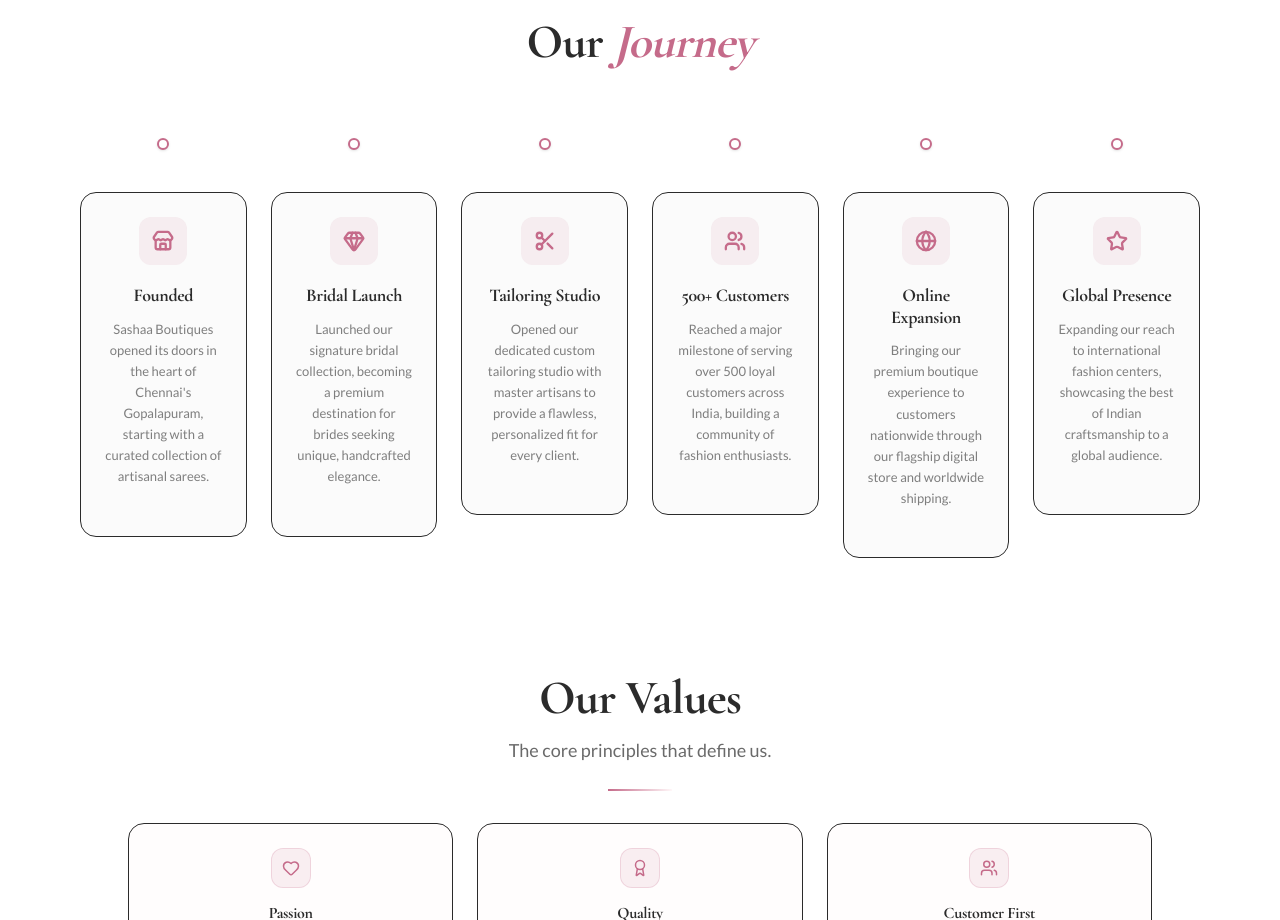
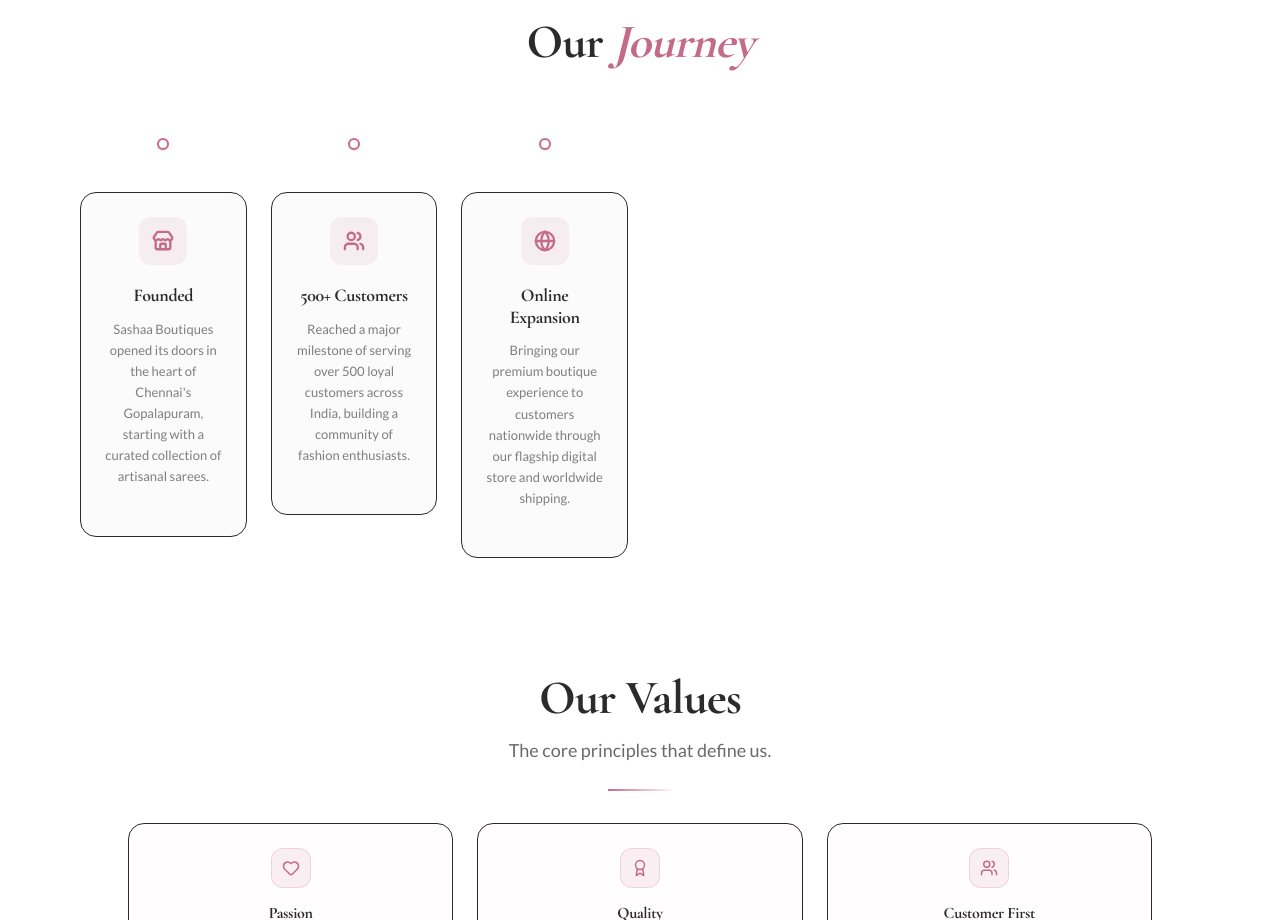
Before and after one commit to RameshKg100/Boutique, a Next.js app: page /about in a window 1280 px wide. Shown: the part 1584-2504 px from the top of the page. Built offline with nearby package versions, Linux system fonts and the light colour scheme.

Commit message:
Remove Bridal Launch, Tailoring Studio, and Global Presence from Our Journey section

```diff
--- a/src/app/about/page.js
+++ b/src/app/about/page.js
@@ -13,11 +13,8 @@
 
 const milestones = [
   { year: "2010", title: "Founded", icon: Store, description: "Sashaa Boutiques opened its doors in the heart of Chennai's Gopalapuram, starting with a curated collection of artisanal sarees." },
-  { year: "2014", title: "Bridal Launch", icon: Gem, description: "Launched our signature bridal collection, becoming a premium destination for brides seeking unique, handcrafted elegance." },
-  { year: "2018", title: "Tailoring Studio", icon: Scissors, description: "Opened our dedicated custom tailoring studio with master artisans to provide a flawless, personalized fit for every client." },
   { year: "2022", title: "500+ Customers", icon: Users, description: "Reached a major milestone of serving over 500 loyal customers across India, building a community of fashion enthusiasts." },
   { year: "2024", title: "Online Expansion", icon: Globe, description: "Bringing our premium boutique experience to customers nationwide through our flagship digital store and worldwide shipping." },
-  { year: "2025", title: "Global Presence", icon: Star, description: "Expanding our reach to international fashion centers, showcasing the best of Indian craftsmanship to a global audience." },
 ];
 
 export default function AboutPage() {
```
